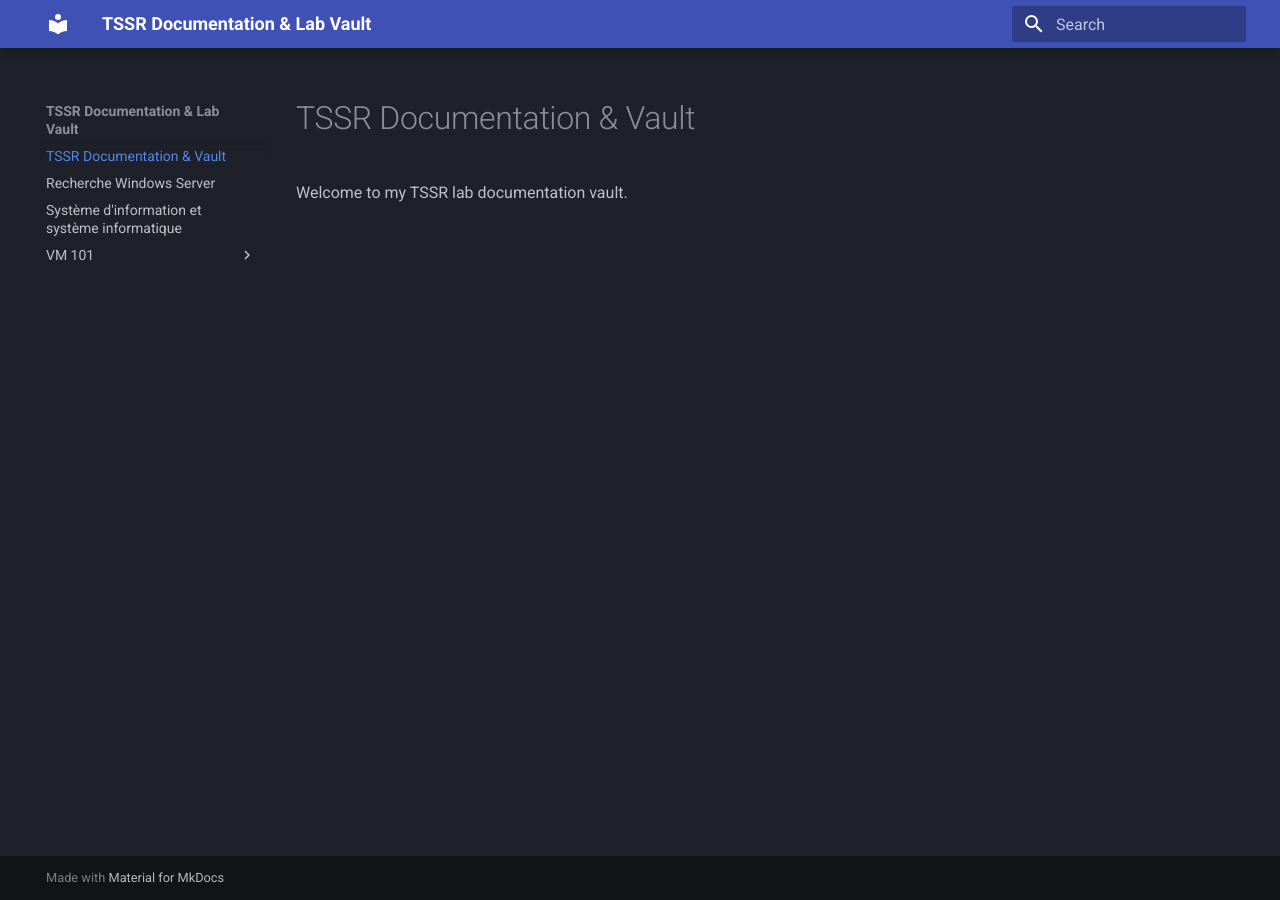
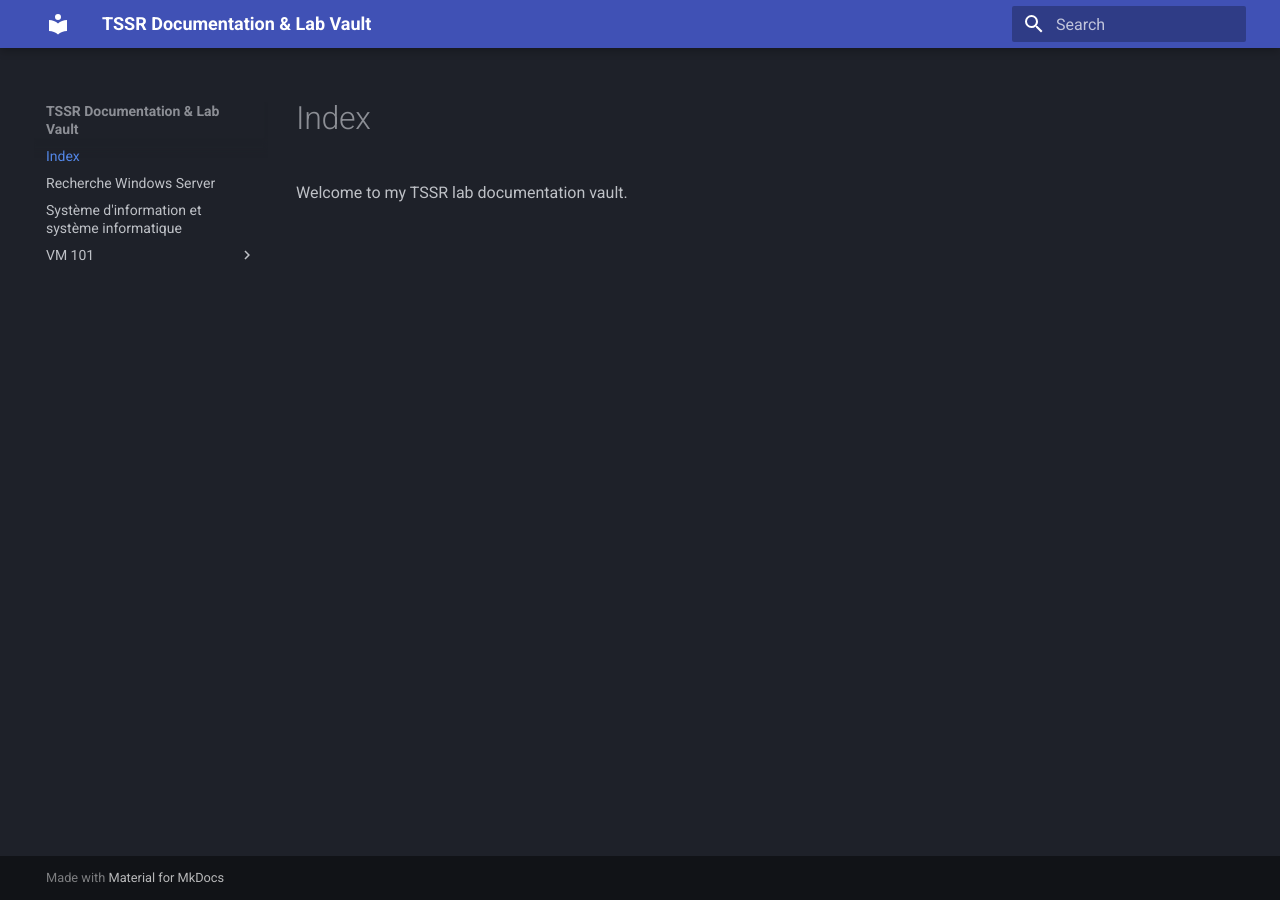
Before and after one commit to Natalshadow/TSSR_Doc, an MkDocs documentation site: the page built from docs/index.md, in a window 1280 px wide. Built offline with MkDocs 1.6.1 and Material for MkDocs 9.7.7, drawn with Linux system fonts in a browser that asks for light colours.

Commit message:
vault backup: 2026-10-02 10:22:18

```diff
--- a/docs/index.md
+++ b/docs/index.md
@@ -1,3 +1,3 @@
-# TSSR Documentation & Vault
+# Index
 
 Welcome to my TSSR lab documentation vault.
```
Also changed, not shown: docs/.obsidian/workspace.json.
